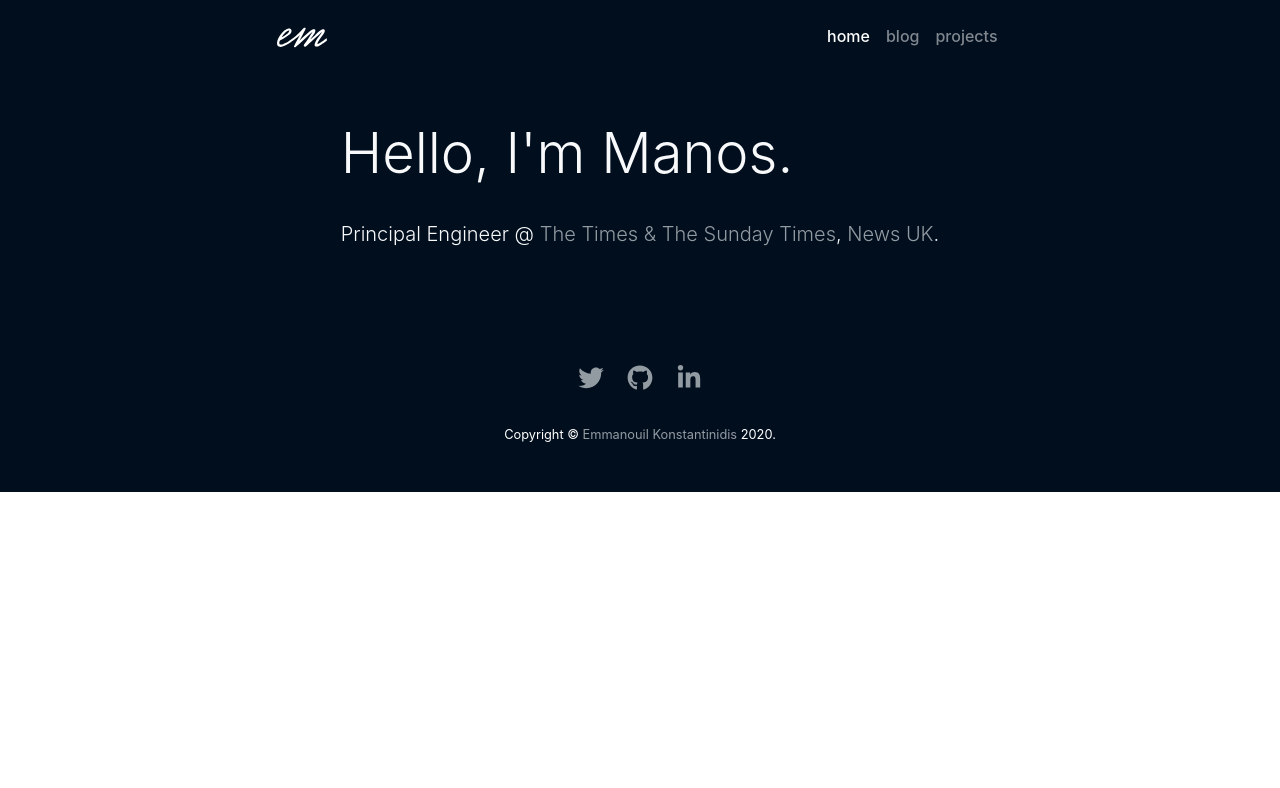
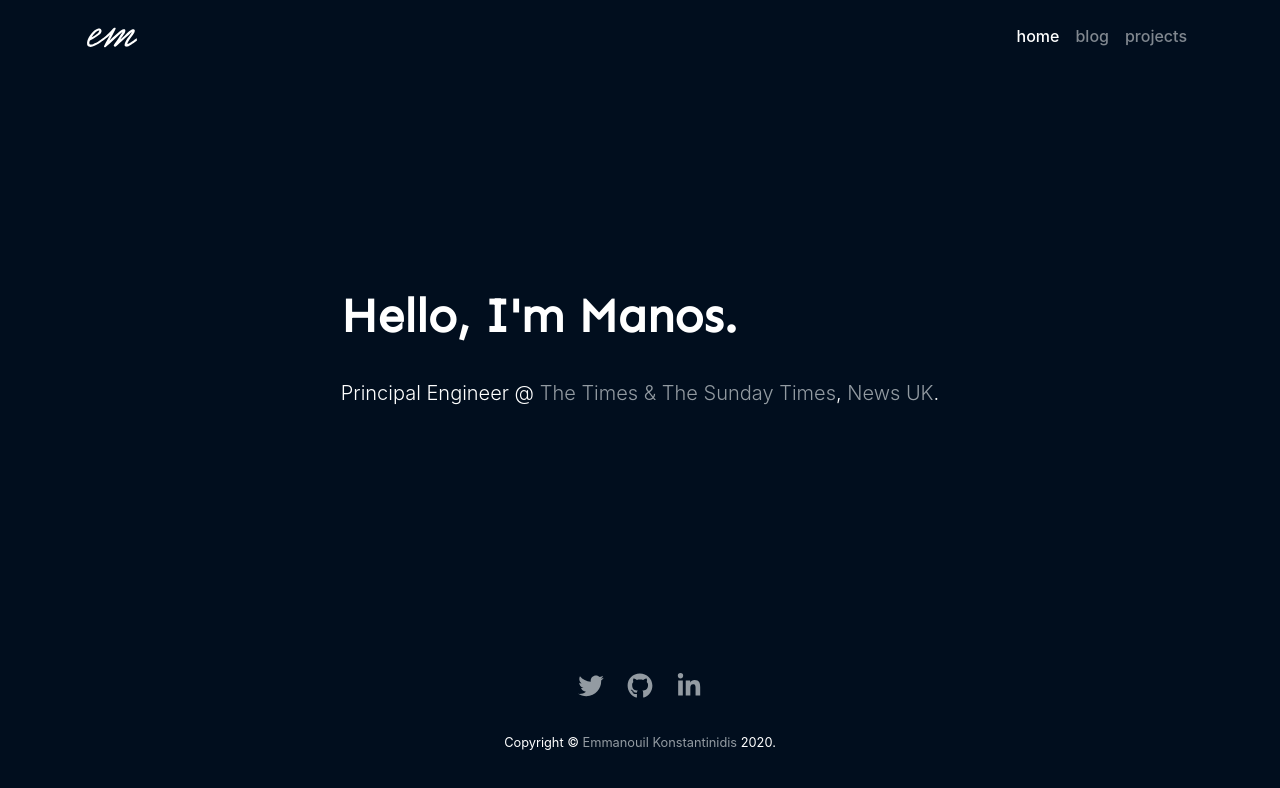
Before and after one commit to manosim/manos.im, a Gatsby site: page / in a window 1280 px wide. Built offline with nearby package versions, Linux system fonts and the light colour scheme; Gatsby itself is replaced by a stand-in of ours.

Commit message:
More rebass with variants

```diff
--- a/src/components/Footer.js
+++ b/src/components/Footer.js
@@ -69,9 +69,7 @@ export const Footer = ({ location }) => {
 
       <Box my={[1, 0]}>
         Copyright ©{' '}
-        <Link variant="link" href="https://www.manos.im/">
-          Emmanouil Konstantinidis
-        </Link>{' '}
+        <Link href="https://www.manos.im/">Emmanouil Konstantinidis</Link>{' '}
         {new Date().getFullYear()}.
       </Box>
     </Container>
--- a/src/components/Layout.js
+++ b/src/components/Layout.js
@@ -11,12 +11,20 @@ const GlobalStyle = createGlobalStyle`
     margin: 0;
     padding: 0;
     font-family: -apple-system, BlinkMacSystemFont, Segoe UI, Roboto, Helvetica Neue, Arial, Noto Sans, sans-serif, Apple Color Emoji, Segoe UI Emoji, Segoe UI Symbol, Noto Color Emoji;
-    font-size: 1rem;
-    font-weight: 400;
-    line-height: 1.5;
     background-color: #fff;
     -webkit-font-smoothing: antialiased;
   }
+
+  html, body, #___gatsby {
+    height: 100%;
+  }
+
+  #___gatsby > * {
+    display: flex;
+    flex-direction: column;
+    height: 100%;
+  }
+
   * {
     box-sizing: border-box;
   }
@@ -29,6 +37,33 @@ const theme = {
   fonts: {
     heading: "'Sen', sans-serif",
     monospace: "Menlo, Monaco, Consolas, 'Courier New', monospace",
+  },
+  fontSizes: [120, 14, 16, 20, 24, 32, 48, 64],
+  fontWeights: {
+    body: 400,
+    heading: 700,
+    bold: 700,
+  },
+  lineHeights: {
+    body: 1.5,
+    heading: 1.25,
+  },
+  variants: {
+    link: {
+      color: '#939ba2',
+      textDecoration: 'none',
+      backgroundColor: 'transparent',
+      ':hover': {
+        color: '#007BF5',
+        textDecoration: 'none',
+      },
+    },
+  },
+  text: {
+    lead: {
+      fontSize: '1.25rem',
+      fontWeight: '300',
+    },
   },
 };
 
--- a/src/pages/index.js
+++ b/src/pages/index.js
@@ -1,44 +1,48 @@
 import React from 'react';
 import styled from 'styled-components';
-import { Box, Flex } from 'rebass/styled-components';
+import { Box, Flex, Heading, Link, Text } from 'rebass/styled-components';
 
 import { Layout } from '../components/Layout';
 import { SEO } from '../components/Seo';
 
 const Container = styled(Flex)`
   flex-direction: column;
+  flex: 1;
+  align-items: center;
+  justify-content: center;
   background-color: ${props => props.theme.colors.primary};
-  align-items: center;
-  padding: 3rem;
+  color: white;
 `;
 
 const IndexPage = ({ location }) => (
   <Layout location={location}>
     <SEO title="Principal Engineer at The Times & The Sunday Times, NewsUK" />
 
-    <Container>
-      <Box display="flex" flex={1} flexDirection="column" maxWidth={750}>
-        <h1 className="display-4 text-light">Hello, I'm Manos.</h1>
+    <Container p={['1rem', '2rem', '3rem']}>
+      <Box maxWidth={750}>
+        <Heading as="h1" fontSize="3rem">
+          Hello, I'm Manos.
+        </Heading>
 
-        <p className="lead text-light header-desc mt-4">
+        <Text variant="lead" mt={4}>
           Principal Engineer @{' '}
-          <a
+          <Link
             href="https://www.thetimes.co.uk/"
             target="_blank"
             rel="noopener noreferrer"
           >
             The Times & The Sunday Times
-          </a>
+          </Link>
           ,{' '}
-          <a
+          <Link
             href="https://www.news.co.uk/"
             target="_blank"
             rel="noopener noreferrer"
           >
             News UK
-          </a>
+          </Link>
           .
-        </p>
+        </Text>
       </Box>
     </Container>
   </Layout>
--- a/src/pages/projects.js
+++ b/src/pages/projects.js
@@ -185,8 +185,7 @@ const ProjectsPage = ({ location }) => (
           <Box>
             <Text
               dangerouslySetInnerHTML={{ __html: item.description }}
-              fontSize="1.25rem"
-              fontWeight="300"
+              variant="lead"
               mt={2}
             />
           </Box>
--- a/src/scss/app.scss
+++ b/src/scss/app.scss
@@ -37,29 +37,11 @@ $link-hover-decoration: none;
 
 $code-bg: map-get($grays, 200);
 
-$container-max-widths: (
-  sm: 576px,
-  md: 720px,
-  lg: 760px,
-  xl: 761px,
-);
-
 @import '../../node_modules/bootstrap/scss/bootstrap';
 
 /* @end Bootstrap Overrides */
 
 /* @group Miscelaneous */
-
-html {
-  font-family: sans-serif;
-  -ms-text-size-adjust: 100%;
-  -webkit-text-size-adjust: 100%;
-}
-body {
-  margin: 0;
-  -webkit-font-smoothing: antialiased;
-  -moz-osx-font-smoothing: grayscale;
-}
 
 .scroll-to-top {
   padding: 5px 10px;
```
